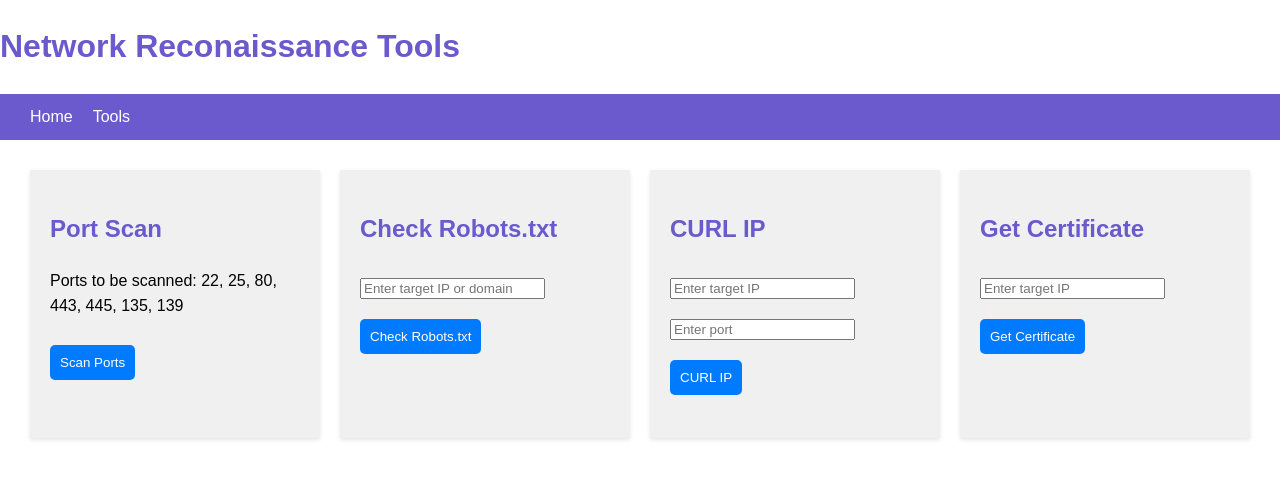
After one commit to joshsisto/net_tools, a Flask app: page /tools in a window 1280 px wide. The commit adds this page. Shown: the top 479 px of the page. Run offline with Flask 3, Linux system fonts and the light colour scheme.

Commit message:
style improvements and created tools page

```diff
--- a/app.py
+++ b/app.py
@@ -66,6 +66,12 @@ def get_certificate():
     except Exception as e:
         return {'status': 'error', 'message': str(e)}
 
+@app.route('/tools')
+def tools():
+    # You can pass any necessary data to tools.html through here.
+    # For now, it looks like we don't need to pass anything specific.
+    return render_template('tools.html')
+
 if __name__ == '__main__':
     # Set the host parameter to '0.0.0.0' to make the application accessible from any IP address
-    app.run(host='0.0.0.0')
+    app.run(host='0.0.0.0', debug=True)
--- /dev/null
+++ b/static/styles.css
@@ -0,0 +1,73 @@
+body {
+    font-family: Arial, sans-serif;
+    line-height: 1.6;
+    margin: 0;
+    padding: 0;
+    box-sizing: border-box;
+}
+
+nav {
+    background-color: #6a5acd; /* Corrected color, example purple */
+    display: flex;
+    justify-content: flex-start;
+    padding: 10px 20px;
+    color: white;
+}
+
+nav a {
+    color: white;
+    padding: 0 10px;
+    text-decoration: none;
+}
+
+nav a:hover {
+    text-decoration: underline;
+}
+
+.info-sections {
+    display: flex;
+    flex-wrap: wrap;
+    justify-content: space-around;
+    padding: 20px;
+}
+
+.info-section {
+    flex: 1;
+    min-width: 250px; /* Adjust based on your content */
+    margin: 10px;
+    padding: 20px;
+    background-color: #f0f0f0; /* Light background for each section */
+    box-shadow: 0 2px 4px rgba(0,0,0,0.1); /* Optional: Adds a subtle shadow */
+}
+
+h1, h2 {
+    color: #6a5acd;
+}
+
+pre {
+    white-space: pre-wrap; /* Ensure pre-formatted text wraps */
+    word-wrap: break-word;
+}
+
+button {
+    background-color: #007bff;
+    color: white;
+    padding: 10px;
+    border: none;
+    border-radius: 5px;
+    cursor: pointer;
+}
+
+button:disabled {
+    background-color: #ccc;
+}
+
+input, button {
+    margin: 10px 0;
+}
+
+@media (max-width: 768px) {
+    .info-sections {
+        flex-direction: column;
+    }
+}
--- /dev/null
+++ b/templates/tools.html
@@ -0,0 +1,102 @@
+<!DOCTYPE html>
+<html>
+<head>
+    <title>Network Reconaissance - Tools</title>
+    <link rel="stylesheet" href="{{ url_for('static', filename='styles.css') }}">
+    <script src="https://code.jquery.com/jquery-3.6.0.min.js"></script>
+    <script>
+        function performPortScan() {
+            // Disable the scan button while scanning
+            $('#scanButton').prop('disabled', true);
+            $('#scanResults').text('Scanning ports, please wait...');
+            // Send request to scan ports
+            $.post("/scan_ports", function(data) {
+                let open_ports = data.open_ports;
+                let results = 'No open ports were found.';
+                if (open_ports.length > 0) {
+                    results = 'The following ports are open: ' + open_ports.join(', ');
+                }
+                // Display scan results
+                $('#scanResults').text(results);
+                // Re-enable the scan button
+                $('#scanButton').prop('disabled', false);
+            });
+        }
+
+        function curlIp() {
+            var targetIp = $('#targetIpForCurl').val();
+            var port = $('#portForCurl').val();
+            $.ajax({
+                url: "/curl_ip",
+                method: "POST",
+                data: JSON.stringify({ target_ip: targetIp, port: port }),
+                contentType: "application/json",
+                success: function(data) {
+                    if (data.status === 'success') {
+                        $('#curlIpResults').text(data.content);
+                    } else {
+                        $('#curlIpResults').text('Error: ' + data.message);
+                    }
+                }
+            });
+        }
+
+        function getCertificate() {
+            var targetIp = $('#targetIpForCertificate').val();
+            $.ajax({
+                url: "/get_certificate",
+                method: "POST",
+                data: JSON.stringify({ target_ip: targetIp }),
+                contentType: "application/json",
+                success: function(data) {
+                    if (data.status === 'success') {
+                        $('#getCertificateResults').text(data.content);
+                    } else {
+                        $('#getCertificateResults').text('Error: ' + data.message);
+                    }
+                }
+            });
+        }
+
+    </script>
+</head>
+<body>
+    <h1>Network Reconaissance Tools</h1>
+
+    <nav>
+        <a href="/">Home</a>
+        <a href="/tools">Tools</a>
+    </nav>
+
+    <div class="info-sections">
+        <div class="info-section">
+            <h2>Port Scan</h2>
+            <p>Ports to be scanned: 22, 25, 80, 443, 445, 135, 139</p>
+            <button id="scanButton" onclick="performPortScan()">Scan Ports</button>
+            <p id="scanResults"></p>
+        </div>
+
+        <div class="info-section">
+            <h2>Check Robots.txt</h2>
+            <input id="targetIpForRobotsTxt" type="text" placeholder="Enter target IP or domain">
+            <button onclick="checkRobotsTxt()">Check Robots.txt</button>
+            <pre id="robotsTxtResults"></pre>
+        </div>
+
+        <div class="info-section">
+            <h2>CURL IP</h2>
+            <input id="targetIpForCurl" type="text" placeholder="Enter target IP">
+            <input id="portForCurl" type="text" placeholder="Enter port">
+            <button onclick="curlIp()">CURL IP</button>
+            <pre id="curlIpResults"></pre>
+        </div>
+
+        <div class="info-section">
+            <h2>Get Certificate</h2>
+            <input id="targetIpForCertificate" type="text" placeholder="Enter target IP">
+            <button onclick="getCertificate()">Get Certificate</button>
+            <pre id="getCertificateResults"></pre>
+        </div>
+    </div>
+</body>
+</html>
```
Also changed, not shown: static/templates/styles.css (deleted, +0 -45 lines), templates/index.html (+16 -115 lines), templates/index.old.html (added, +172 -0 lines), templates/styles.css (+26 -0 lines), tools.html (added, +89 -0 lines), 3 other files.
